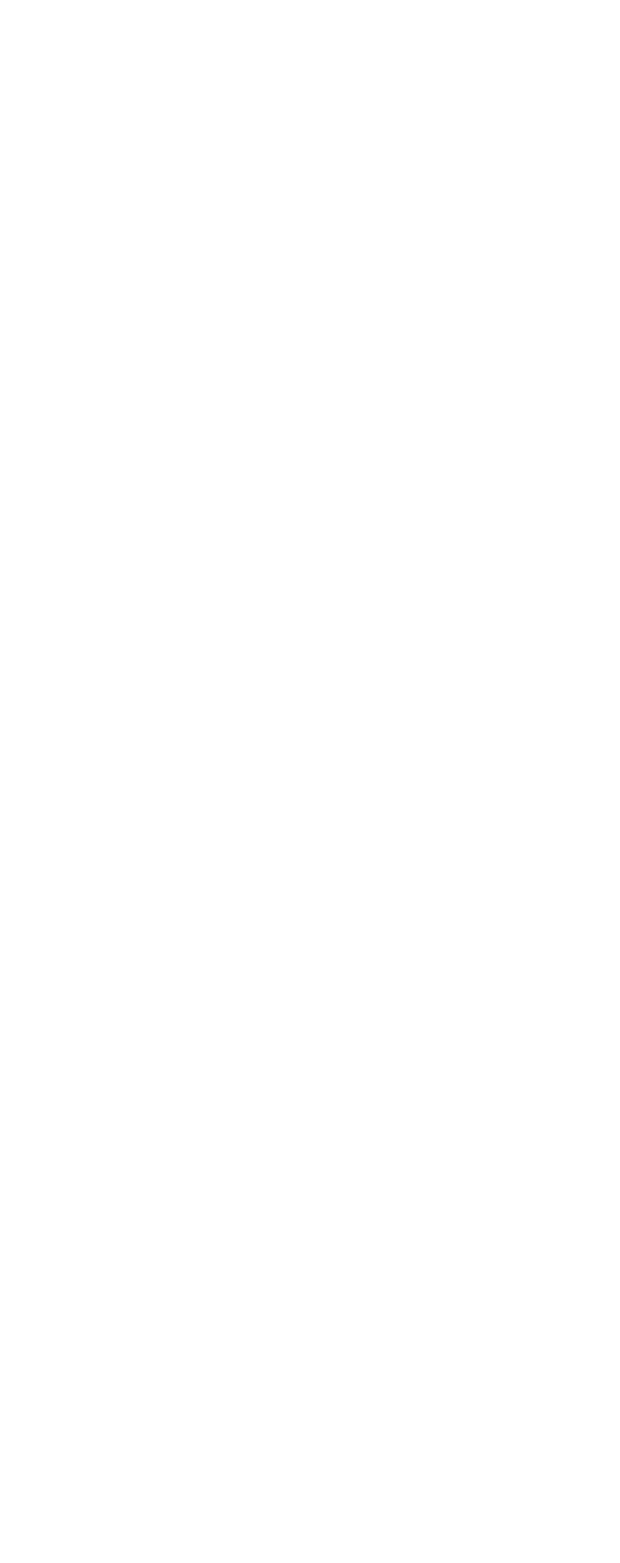
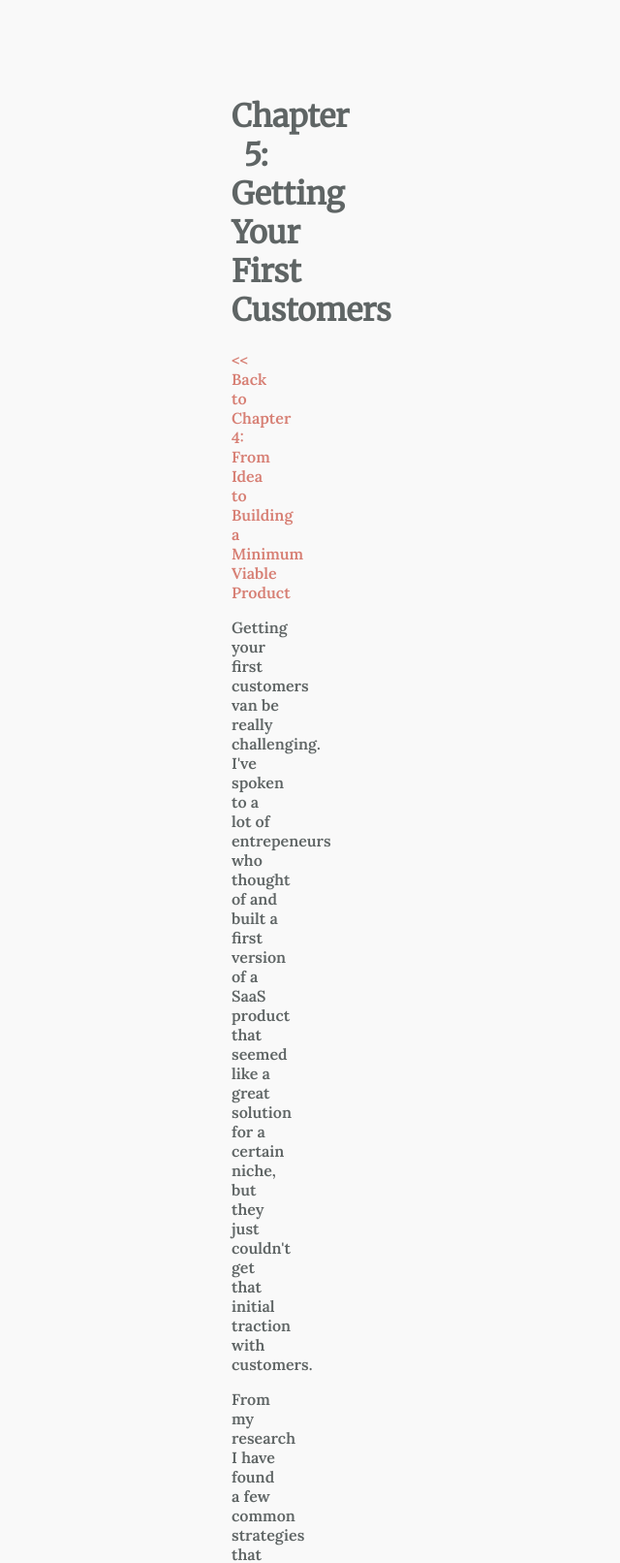
Before and after one commit to EHB-MCT/web1-exercise-04-InesFrederickx, a plain HTML site: page index.html in a window 1280 px wide. Shown: the top 1612 px of the page at 97% size, without its empty margins (376-1016 px from the left). Before the commit the page ends 800 px from the top, so only its background shows below. Drawn offline with Linux system fonts and the light colour scheme.

Commit message:
Exercise 04 fonts, text color, margin

```diff
--- a/index.html
+++ b/index.html
@@ -11,6 +11,39 @@
 
     <body>
 
+        <style>
+            @import url('https://fonts.googleapis.com/css2?family=Merriweather&display=swap');
+        </style>
+
+        <style>
+            @import url('https://fonts.googleapis.com/css2?family=Lora:wght@600&display=swap');
+        </style>
+
+        <h1>Chapter 5: Getting Your First Customers</h1>
+
+        <p><a href=""><< Back to Chapter 4: From Idea to Building a Minimum Viable Product</a></p>
+
+        <p>Getting your first customers van be really challenging. I've spoken to a lot of entrepeneurs
+        who thought of and built a first version of a SaaS product that seemed like a great solution
+        for a certain niche, but they just couldn't get that initial traction with customers.
+        </p>
+
+        <p>From my research I have found a few common strategies that have worked. Most fall into the
+        category of things that don't scale. Some require that you do many months of preparatory work
+        before you built the app.
+        </p>
+
+        <p>In Chapter 2 I point out that knowing how will you find your first 25 customers is part of finding
+        a good business idea. If you truly have no idea, you probably shouldn't build the product.
+        However you may also find it makes sense to work backwards from a group of customers to a business idea.
+        </p>
+
+        <p>For example you might find that roofing companies are extremely easy to find: they advertise
+        their contact info in business directories and you could easily meet 10 roofers per day just by
+        hanging out in the right section of a hardware store. Now you know that if you had a SaaS product
+        for them, it would be very easy to find the first 25 customers and beyond.
+        </p>
+
     </body>
 
 </html>
--- a/style.css
+++ b/style.css
@@ -1 +1,22 @@
-/* nothing here */
+h1{
+    color: #5f6565;
+    text-align: center;
+    font-family: 'Merriweather', serif;
+}
+
+body{
+    background-color: #f9f9f9;
+    margin: 100px 615px;
+}
+
+a{
+    color: #d77f74;
+    text-decoration: none;
+    text-align: left;
+}
+
+p{
+    color: #5f6565;
+    font-family: 'Lora', serif;
+    text-align: left;
+}
```
Lines whose indentation alone changed are shown as unchanged.
